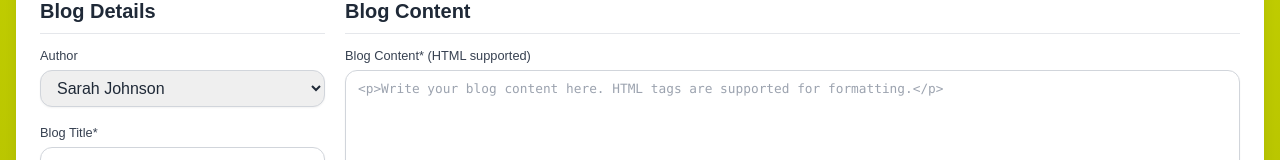
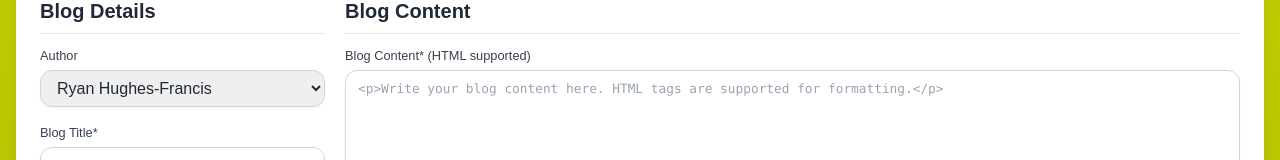
Before and after one commit to RevoUtilities/Revo-Utilities-Website, a React (Vite) app: page /blog-admin in a window 1280 px wide. Shown: the part 296-456 px from the top of the page. Built offline with nearby package versions, Linux system fonts and the light colour scheme; a web font is replaced by a local one.

Commit message:
chore: updated blog names to reflect the actual team

```diff
--- a/src/pages/BlogAdmin.tsx
+++ b/src/pages/BlogAdmin.tsx
@@ -5,23 +5,27 @@ import Button from '../components/ui/Button';
 import { Upload, Image, X, Plus } from 'lucide-react';
 import { logger } from '../utils/logger';
 
-// Pre-defined list of authors
+// Pre-defined list of authors - REVO Utilities team members
 const AUTHORS = [
   {
-    name: 'Sarah Johnson',
-    avatarUrl: 'https://images.unsplash.com/photo-1494790108377-be9c29b29330'
+    name: 'Ryan Hughes-Francis',
+    avatarUrl: '/logos/Revo/team/optimized/ryan-revo.webp'
   },
   {
-    name: 'Michael Chen',
-    avatarUrl: 'https://images.unsplash.com/photo-1507003211169-0a1dd7228f2d'
+    name: 'Graham Fisher',
+    avatarUrl: '/logos/Revo/team/optimized/graham-revo.webp'
   },
   {
-    name: 'Emma Rodriguez',
-    avatarUrl: 'https://images.unsplash.com/photo-1438761681033-6461ffad8d80'
+    name: 'Jade Brown',
+    avatarUrl: '/logos/Revo/team/optimized/jade-revo.webp'
   },
   {
-    name: 'David Wilson',
-    avatarUrl: 'https://images.unsplash.com/photo-1500648767791-00dcc994a43e'
+    name: 'Lisa McKay',
+    avatarUrl: '/logos/Revo/team/optimized/lisa-revo.webp'
+  },
+  {
+    name: 'Cassidy Erwin',
+    avatarUrl: '/logos/Revo/team/optimized/cassidy-revo.webp'
   }
 ];
 
@@ -309,11 +313,10 @@ const BlogAdmin = () => {
                             type="button"
                             key={tag}
                             onClick={() => handleTagClick(tag)}
-                            className={`px-2 py-1 rounded-full text-xs font-medium transition-colors ${
-                              formData.tags.includes(tag)
+                            className={`px-2 py-1 rounded-full text-xs font-medium transition-colors ${formData.tags.includes(tag)
                                 ? 'bg-[var(--primary-color)] text-white'
                                 : 'bg-gray-100 text-gray-700 hover:bg-gray-200'
-                            }`}
+                              }`}
                           >
                             {tag}
                           </button>
```
